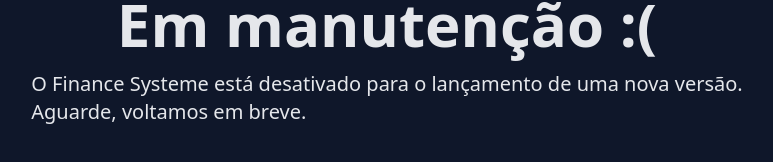
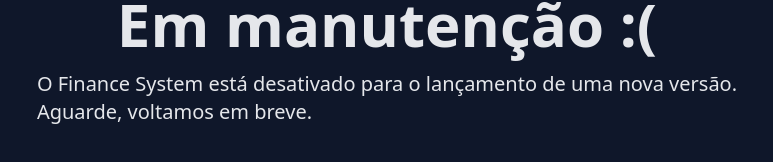
Before and after one commit to gustavopulz/finance-system, a React (Vite) app in the folder frontend/: page /manutencao in a window 1280 px wide. Shown: the part 352-514 px from the top of the page, without its empty margins (253-1026 px from the left). Built offline with nearby package versions, Linux system fonts and the light colour scheme; no server answers.

Commit message:
fix: correct typo in MaintenancePage content

```diff
--- a/frontend/src/pages/errors/MaintenancePage.tsx
+++ b/frontend/src/pages/errors/MaintenancePage.tsx
@@ -3,7 +3,7 @@
 const MaintenancePage: React.FC = () => (
     <div className="flex flex-col items-center justify-center h-screen overflow-hidden bg-gray-100 dark:bg-slate-900 text-gray-800 dark:text-gray-200">
       <h1 className="text-6xl font-bold mb-4">Em manutenção :(</h1>
-      <p className="text-xl mb-6">O Finance Systeme está desativado para o lançamento de uma nova versão.<br />Aguarde, voltamos em breve.</p>
+      <p className="text-xl mb-6">O Finance System está desativado para o lançamento de uma nova versão.<br />Aguarde, voltamos em breve.</p>
       <style>{`
         body {
           overflow: hidden;
```
